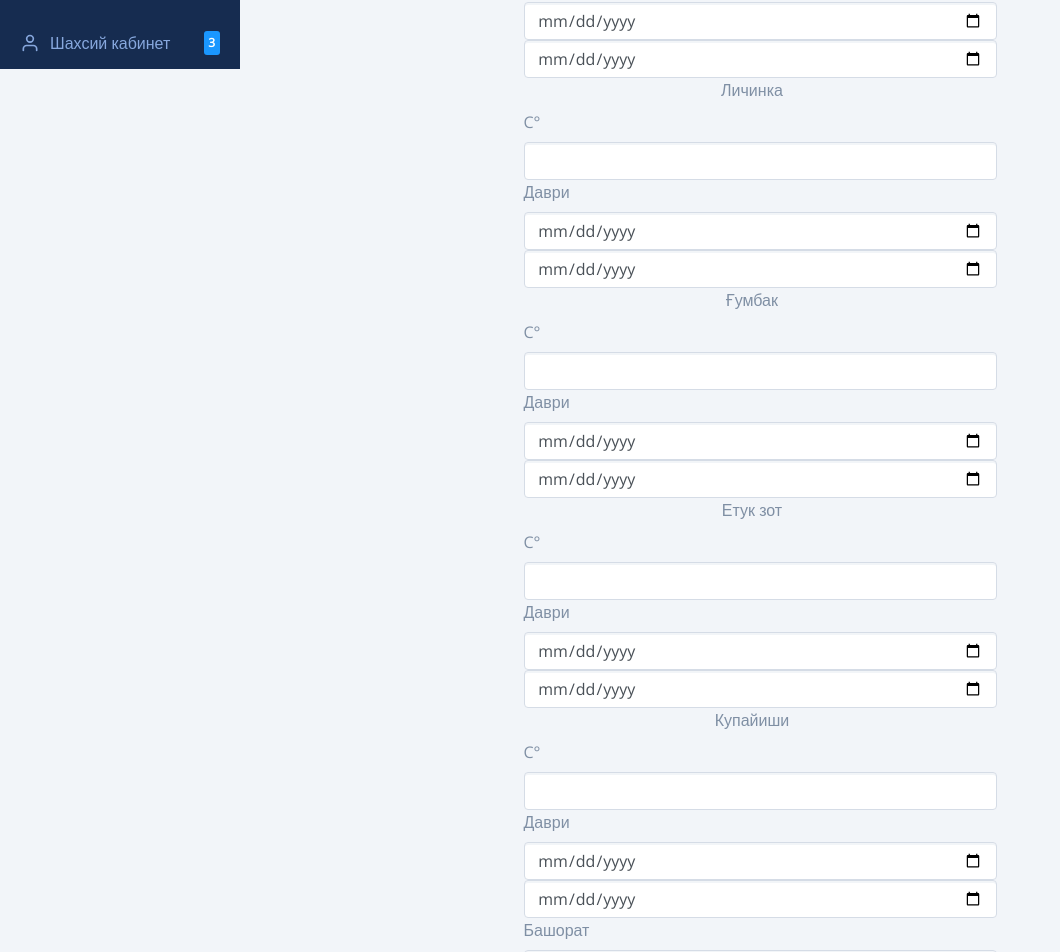
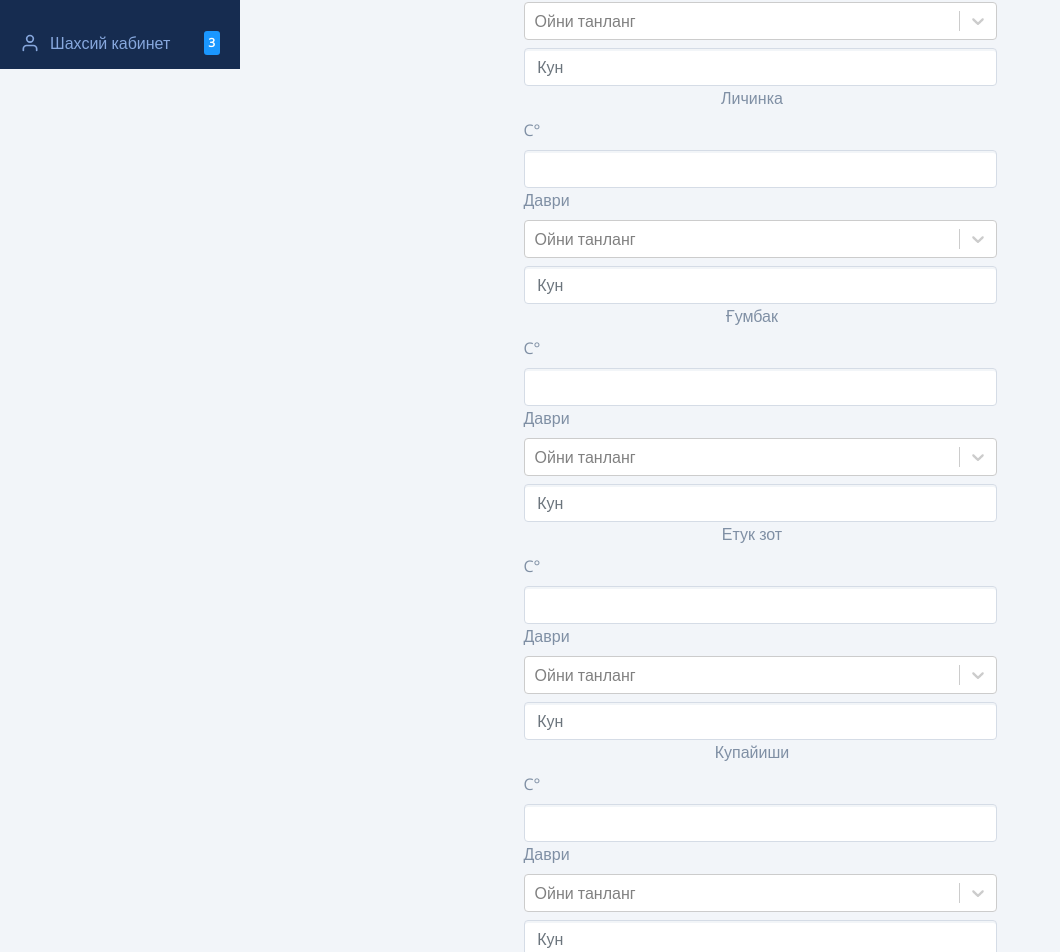
Before and after one commit to Shexrozbek2002/edufrond, a React (Create React App) app: page /center in a window 1280 px wide. Shown: the part 731-1683 px from the top of the page, without its empty margins (0-1060 px from the left). Built offline with nearby package versions, Linux system fonts and the light colour scheme.

Commit message:
some changes

```diff
--- a/src/views/pages/InstitutionForm/InstitutionForm.js
+++ b/src/views/pages/InstitutionForm/InstitutionForm.js
@@ -106,66 +106,66 @@ const InstitutionForm = () => {
             <Form.Label className="text-center d-block">Фенологияси</Form.Label>
             <Form.Label className="text-center d-block">Тухум</Form.Label>
             <label>C°</label>
-            <Form.Control type="number" />
+            <Form.Control type="text" />
+          </Form.Group>
+          <Form.Group className="mb-2">
+            <label>Даври</label>
+            <Select placeholder="Ойни танланг" options={options} isMulti />
           </Form.Group>
           <Form.Group>
-            <label>Даври</label>
-            <Form.Control type="date" />
-          </Form.Group>
-          <Form.Group>
-            <Form.Control type="date" />
+            <Form.Control type="text" placeholder="Кун" />
           </Form.Group>
 
           <Form.Group>
             <Form.Label className="text-center d-block">Личинка</Form.Label>
             <label>C°</label>
-            <Form.Control type="number" />
+            <Form.Control type="text" />
+          </Form.Group>
+          <Form.Group className="mb-2">
+            <label>Даври</label>
+            <Select placeholder="Ойни танланг" options={options} isMulti />
           </Form.Group>
           <Form.Group>
-            <label>Даври</label>
-            <Form.Control type="date" />
-          </Form.Group>
-          <Form.Group>
-            <Form.Control type="date" />
+            <Form.Control type="text" placeholder="Кун" />
           </Form.Group>
 
           <Form.Group>
             <Form.Label className="text-center d-block">Ғумбак</Form.Label>
             <label>C°</label>
-            <Form.Control type="number" />
+            <Form.Control type="text" />
+          </Form.Group>
+          <Form.Group className="mb-2">
+            <label>Даври</label>
+            <Select placeholder="Ойни танланг" options={options} isMulti />
           </Form.Group>
           <Form.Group>
-            <label>Даври</label>
-            <Form.Control type="date" />
-          </Form.Group>
-          <Form.Group>
-            <Form.Control type="date" />
+            <Form.Control type="text" placeholder="Кун" />
           </Form.Group>
 
           <Form.Group>
             <Form.Label className="text-center d-block">Етук зот</Form.Label>
             <label>C°</label>
-            <Form.Control type="number" />
+            <Form.Control type="text" />
+          </Form.Group>
+          <Form.Group className="mb-2">
+            <label>Даври</label>
+            <Select placeholder="Ойни танланг" options={options} isMulti />
           </Form.Group>
           <Form.Group>
-            <label>Даври</label>
-            <Form.Control type="date" />
-          </Form.Group>
-          <Form.Group>
-            <Form.Control type="date" />
+            <Form.Control type="text" placeholder="Кун" />
           </Form.Group>
 
           <Form.Group>
             <Form.Label className="text-center d-block">Купайиши</Form.Label>
             <label>C°</label>
-            <Form.Control type="number" />
+            <Form.Control type="text" />
+          </Form.Group>
+          <Form.Group className="mb-2">
+            <label>Даври</label>
+            <Select placeholder="Ойни танланг" options={options} isMulti />
           </Form.Group>
           <Form.Group>
-            <label>Даври</label>
-            <Form.Control type="date" />
-          </Form.Group>
-          <Form.Group>
-            <Form.Control type="date" />
+            <Form.Control type="text" placeholder="Кун" />
           </Form.Group>
 
           <Form.Group>
```
